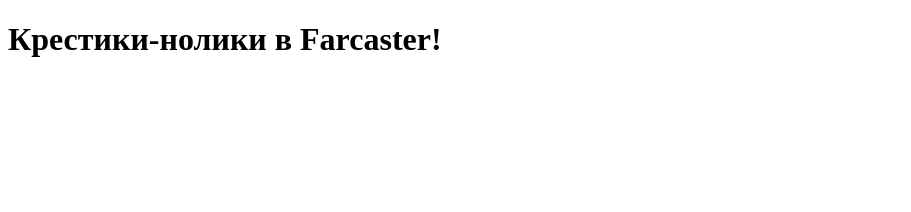
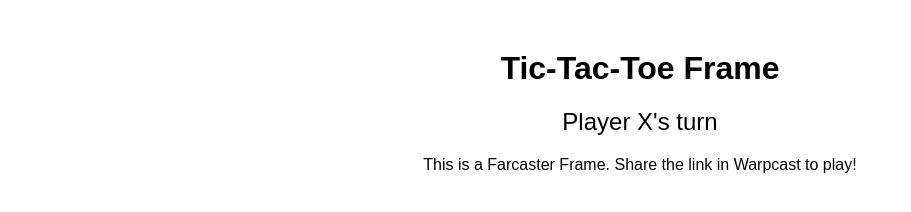
Before and after one commit to bottov/tic, a plain HTML site: page index.html in a window 1280 px wide. Shown: the whole page, without its empty margins (0-911 px from the left). Drawn offline with Linux system fonts and the light colour scheme.

Commit message:
Update index.html

```diff
--- a/index.html
+++ b/index.html
@@ -1,12 +1,23 @@
 <!DOCTYPE html>
 <html>
 <head>
-  <meta property="fc:frame" content="vNext">
-  <meta property="fc:frame:image" content="https://github.com/bottov/tic/blob/main/xo.png">
-  <meta property="fc:frame:post_url" content="https://github.com/bottov/tic/api/frame">
-  <meta property="fc:frame:button:1" content="Сделать ход">
+    <title>Tic-Tac-Toe Frame</title>
+    <meta property="fc:frame" content="vNext">
+    <meta property="fc:frame:image" content="https://raw.githubusercontent.com/your-username/tic/main/xo.png">
+    <meta property="fc:frame:post_url" content="https://bottov.github.io/tic/api/frame">
+    <meta property="fc:frame:button:1" content="1 (Top-Left)">
+    <meta property="fc:frame:button:2" content="2 (Top-Mid)">
+    <meta property="fc:frame:button:3" content="3 (Top-Right)">
+    <meta property="fc:frame:button:4" content="4 (Mid-Left)">
+    <meta property="og:image" content="https://raw.githubusercontent.com/bottov/tic/main/xo.png">
+    <style>
+        body { font-family: sans-serif; text-align: center; margin-top: 50px; }
+        .status { font-size: 24px; margin-bottom: 20px; }
+    </style>
 </head>
 <body>
-  <h1>Крестики-нолики в Farcaster!</h1>
+    <h1>Tic-Tac-Toe Frame</h1>
+    <div class="status" id="status">Player X's turn</div>
+    <p>This is a Farcaster Frame. Share the link in Warpcast to play!</p>
 </body>
 </html>
```
